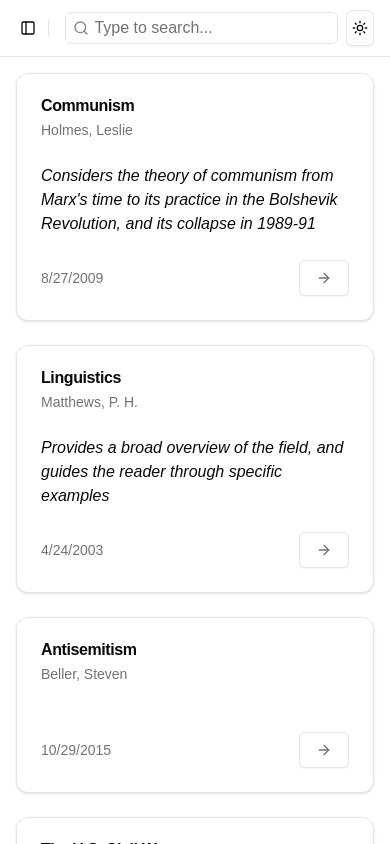
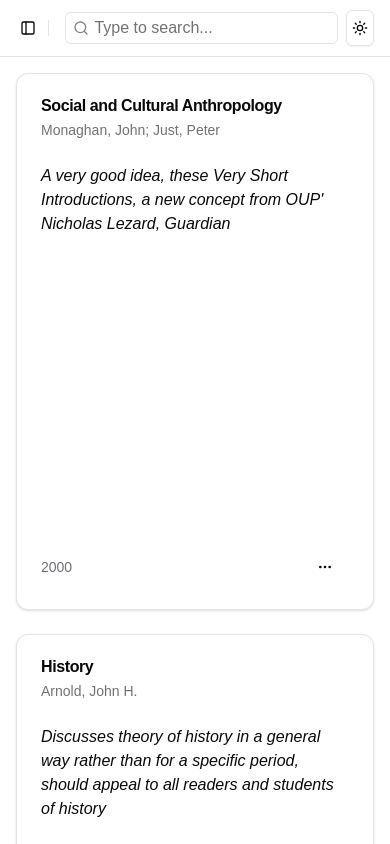
Before and after one commit to jack-manuel/a-very-random-introduction, a Next.js app: page /books in a window 390 px wide. Shown: the top 844 px of the page. Built offline with nearby package versions, Linux system fonts and the light colour scheme.

Commit message:
more all books layout

```diff
--- a/app/books/page.tsx
+++ b/app/books/page.tsx
@@ -1,5 +1,3 @@
-"use client";
-
 import { books } from "@/lib/databank/books";
 
 import {
@@ -11,46 +9,68 @@ import {
   CardTitle,
 } from "@/components/ui/card";
 import { buttonVariants } from "@/components/ui/button";
+
+import Link from "next/link";
+import { Ellipsis } from "lucide-react";
+import { Badge } from "@/components/ui/badge";
 import { parsePubDate } from "@/lib/utils";
-import Link from "next/link";
-import { ArrowRight } from "lucide-react";
 
 export default function Page() {
   return (
-    <div className="grid grid-cols-1 gap-6 p-4 md:grid-cols-2 lg:grid-cols-3 xl:grid-cols-4 2xl:grid-cols-5">
+    <div className="grid grid-cols-1 gap-6 p-4 sm:grid-cols-2 md:grid-cols-2 lg:grid-cols-3 xl:grid-cols-4 2xl:grid-cols-5">
       {books
         .filter((book) => book.coverUrl)
+        .sort(
+          (a, b) =>
+            parsePubDate(a.pubDate).getTime() -
+            parsePubDate(b.pubDate).getTime(),
+        )
         .map((book) => {
-          const pubDate = parsePubDate(book.pubDate);
           return (
             <Card
               key={book.isbn}
-              className="col-span-1 flex flex-col justify-between"
+              className="col-span-1 flex aspect-[2/3] flex-col justify-between"
             >
               <div>
                 <CardHeader>
-                  <CardTitle>{book.title}</CardTitle>
+                  <CardTitle>
+                    <div className="flex items-center justify-between">
+                      {book.title}
+                      {book.edition !== 1 && (
+                        <Badge variant="outline" className="truncate">
+                          {`${book.edition}${
+                            book.edition === 2
+                              ? "nd"
+                              : book.edition === 3
+                                ? "rd"
+                                : "th"
+                          } edition`}
+                        </Badge>
+                      )}
+                    </div>
+                  </CardTitle>
                   <CardDescription>{book.authors}</CardDescription>
                 </CardHeader>
                 <CardContent>
-                  <blockquote className="italic">
+                  <blockquote className="lineline-clamp-6 italic">
                     {book.points?.split("~")[0]}
                   </blockquote>
                 </CardContent>
               </div>
               <CardFooter>
-                <div className="flex w-full items-center justify-between text-sm text-muted-foreground">
+                <div className="flex w-full items-center justify-between">
                   <time
-                    dateTime={pubDate.toDateString()}
-                    className="text-right"
+                    dateTime={book.pubDate.split("/")[2]}
+                    className="text-sm text-muted-foreground"
                   >
-                    {pubDate.toLocaleDateString()}
+                    {book.pubDate.split("/")[2]}
                   </time>
+
                   <Link
                     href={`/books/${book.isbn}`}
-                    className={buttonVariants({ variant: "outline" })}
+                    className={buttonVariants({ variant: "ghost" })}
                   >
-                    <ArrowRight />
+                    <Ellipsis />
                   </Link>
                 </div>
               </CardFooter>
--- /dev/null
+++ b/components/ui/badge.tsx
@@ -0,0 +1,36 @@
+import * as React from "react"
+import { cva, type VariantProps } from "class-variance-authority"
+
+import { cn } from "@/lib/utils"
+
+const badgeVariants = cva(
+  "inline-flex items-center rounded-md border px-2.5 py-0.5 text-xs font-semibold transition-colors focus:outline-none focus:ring-2 focus:ring-ring focus:ring-offset-2",
+  {
+    variants: {
+      variant: {
+        default:
+          "border-transparent bg-primary text-primary-foreground shadow hover:bg-primary/80",
+        secondary:
+          "border-transparent bg-secondary text-secondary-foreground hover:bg-secondary/80",
+        destructive:
+          "border-transparent bg-destructive text-destructive-foreground shadow hover:bg-destructive/80",
+        outline: "text-foreground",
+      },
+    },
+    defaultVariants: {
+      variant: "default",
+    },
+  }
+)
+
+export interface BadgeProps
+  extends React.HTMLAttributes<HTMLDivElement>,
+    VariantProps<typeof badgeVariants> {}
+
+function Badge({ className, variant, ...props }: BadgeProps) {
+  return (
+    <div className={cn(badgeVariants({ variant }), className)} {...props} />
+  )
+}
+
+export { Badge, badgeVariants }
```
